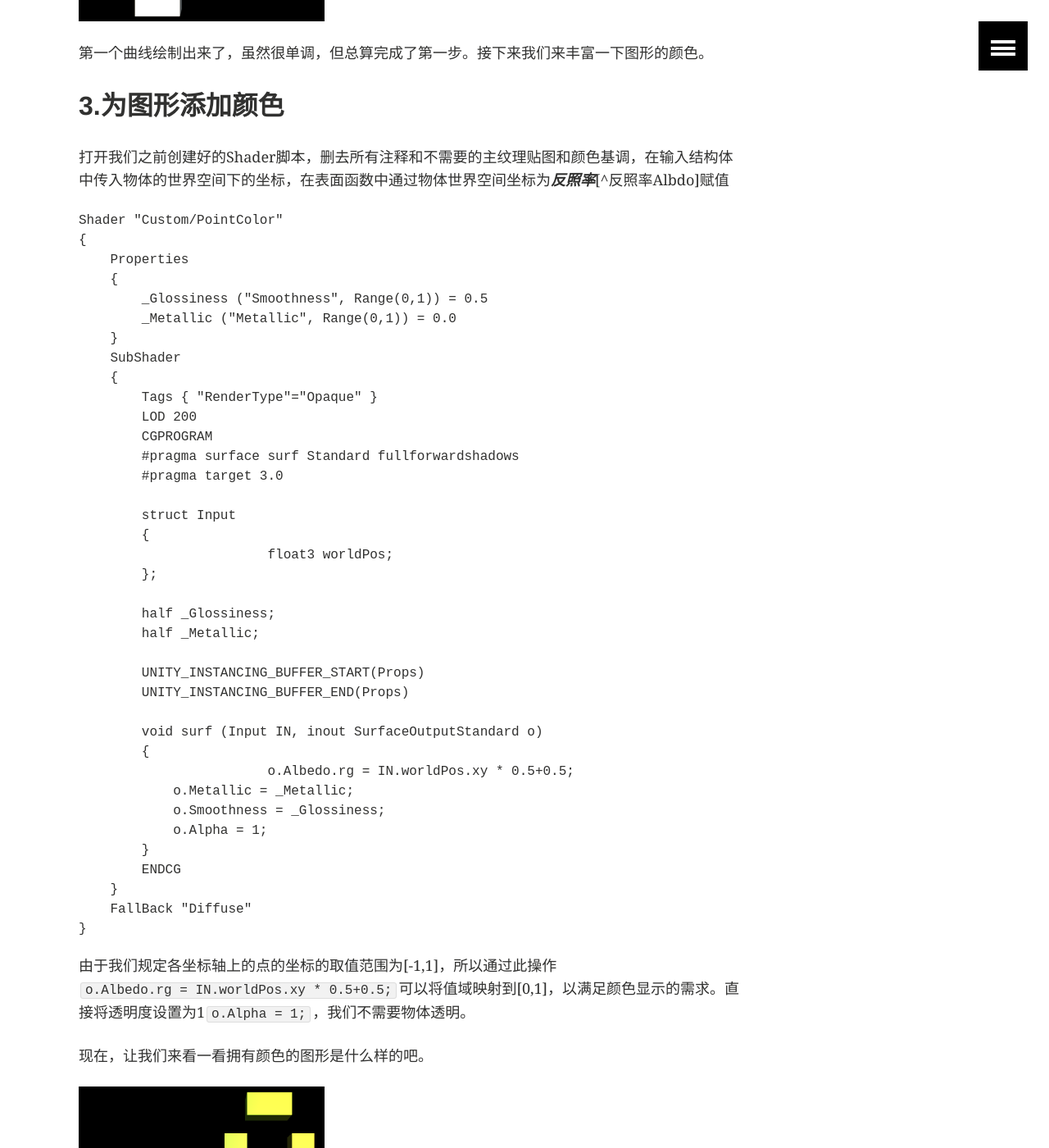
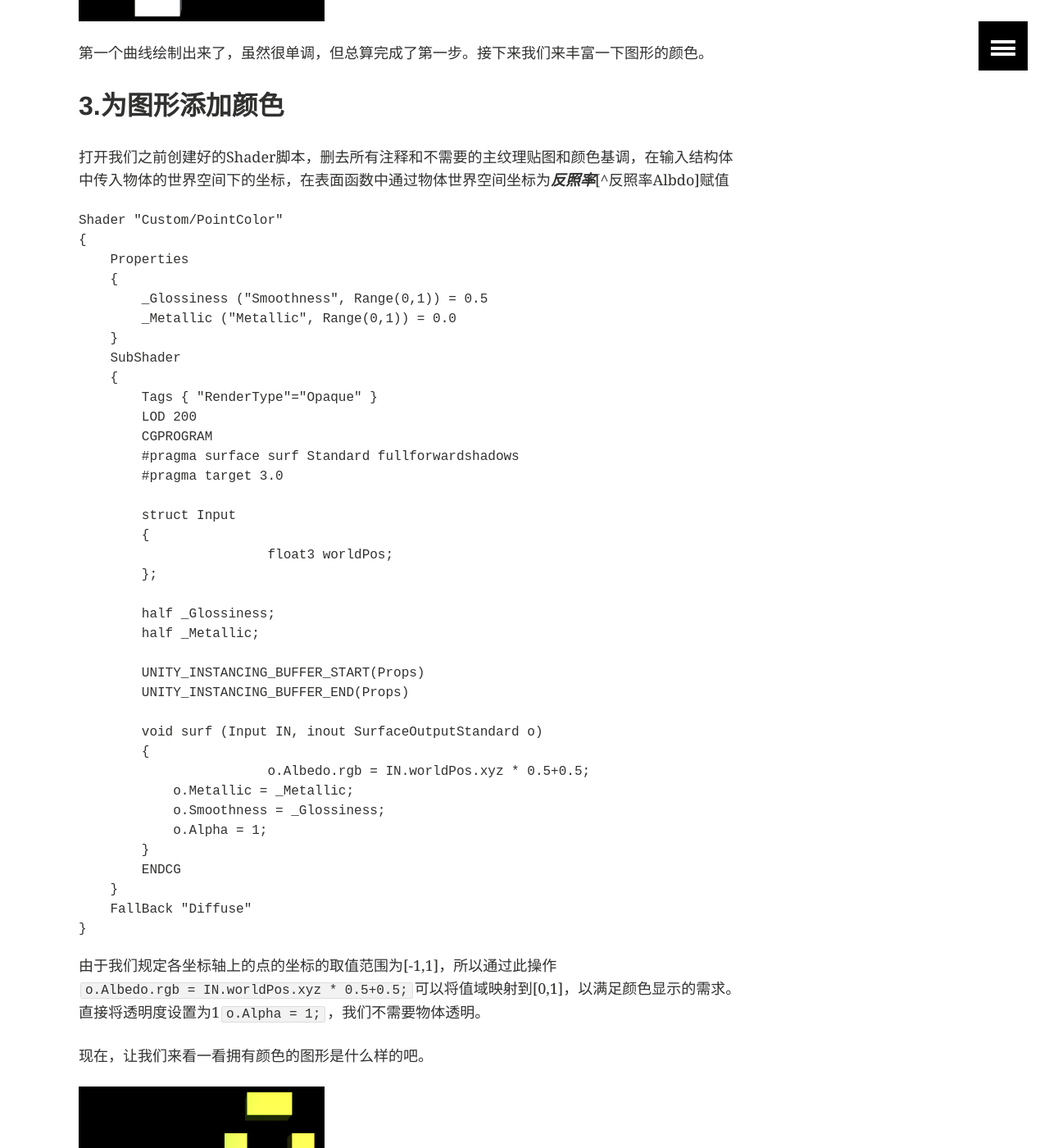
Before and after one commit to HuskyTGame/HuskyTGame.github.io, a Jekyll site: the page built from _posts/basics/2019-09-09-基础--绘图上篇.md, in a window 1280 px wide and 1400 px high, scrolled down 5181 px. Shown: the whole window at 82% size. Built offline with Jekyll 4.4.1, drawn with Linux system fonts in a browser that asks for light colours; some of the changed text lies outside the part shown.

Commit message:
Update 2019-09-09-基础--绘图上篇.md

````diff
--- a/_posts/basics/2019-09-09-基础--绘图上篇.md
+++ b/_posts/basics/2019-09-09-基础--绘图上篇.md
@@ -197,7 +197,7 @@
 
         void surf (Input IN, inout SurfaceOutputStandard o)
         {
-			o.Albedo.rg = IN.worldPos.xy * 0.5+0.5;
+			o.Albedo.rgb = IN.worldPos.xyz * 0.5+0.5;
             o.Metallic = _Metallic;
             o.Smoothness = _Glossiness;
             o.Alpha = 1;
@@ -208,13 +208,13 @@
 }
 ```
 
-由于我们规定各坐标轴上的点的坐标的取值范围为[-1,1]，所以通过此操作`o.Albedo.rg = IN.worldPos.xy * 0.5+0.5;`可以将值域映射到[0,1]，以满足颜色显示的需求。直接将透明度设置为1`o.Alpha = 1;`，我们不需要物体透明。
+由于我们规定各坐标轴上的点的坐标的取值范围为[-1,1]，所以通过此操作`o.Albedo.rgb = IN.worldPos.xyz * 0.5+0.5;`可以将值域映射到[0,1]，以满足颜色显示的需求。直接将透明度设置为1`o.Alpha = 1;`，我们不需要物体透明。
 
 现在，让我们来看一看拥有颜色的图形是什么样的吧。
 
 ![picture2](https://huskytgame.github.io/images/in-post/basics/2019-09-09-基础--绘图上篇/ScreenShot002.png)
 
-看起来好多了，现在图形上点的x坐标反映了R颜色通道，y坐标反映了G颜色通道。但现在图形显示得太不流畅了，我们来提高一点分辨率，将Resolution值由10提高到50，来看看效果如何。
+看起来好多了，现在图形上点的x坐标反映了R颜色通道，y坐标反映了G颜色通道，z坐标反映了B颜色通道。但现在图形显示得太不流畅了，我们来提高一点分辨率，将Resolution值由10提高到50，来看看效果如何。
 
 ![picture3](https://huskytgame.github.io/images/in-post/basics/2019-09-09-基础--绘图上篇/ScreenShot003.png)
 
````
